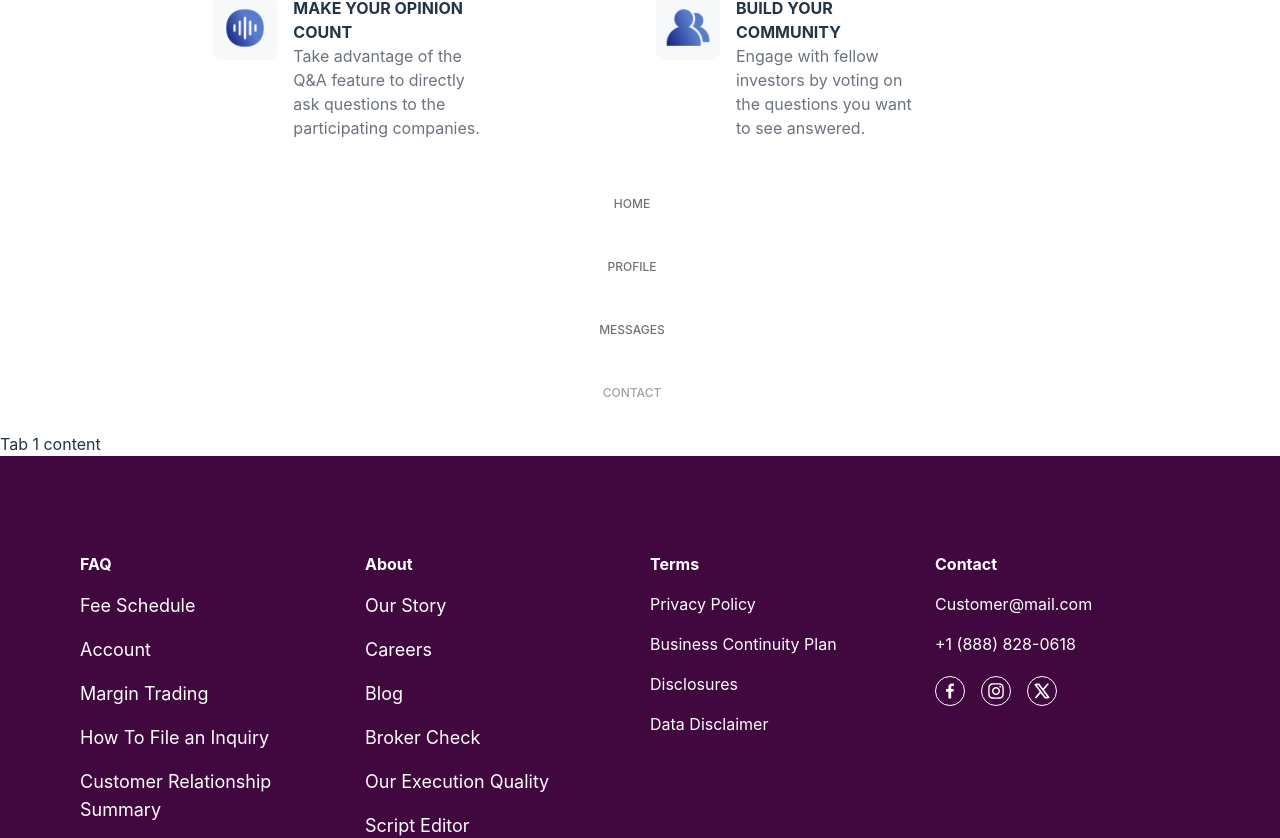
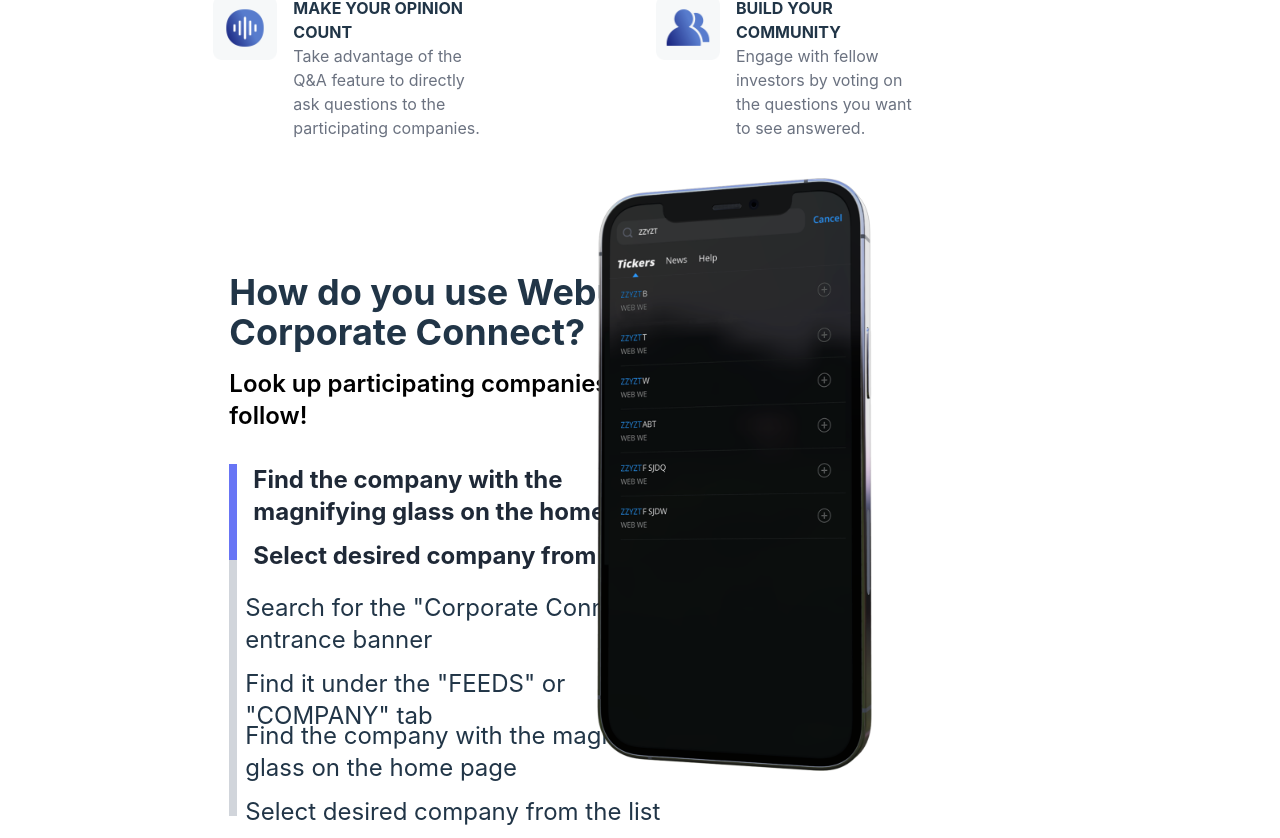
Before and after one commit to fakenanocodes/bullaok, a React (Vite) app: page /corporate-connect in a window 1280 px wide. Shown: the part 912-1750 px from the top of the page. Built offline with nearby package versions, Linux system fonts and the light colour scheme; what tw-elements would draw is missing.

Commit message:
wip: corporate-connect

```diff
--- a/src/pages/corporate-connect/How.jsx
+++ b/src/pages/corporate-connect/How.jsx
@@ -1,105 +1,84 @@
-import React from 'react';
+import React, { useEffect, useState } from 'react';
 // Initialization for ES Users
 import { Tab, initTE } from 'tw-elements';
 
 export default function How() {
   initTE({ Tab });
+  const [activeTabIndex, setActiveTabIndex] = useState(0);
+
+  const tabTitles = [
+    {
+      title: 'Find the company with the magnifying glass on the home page',
+      content: 'Select desired company from the list',
+      tabContent: 'findcompany.png',
+    },
+    {
+      title: 'Search for the "Corporate Connect" entrance banner',
+      content: 'Find it under the "FEEDS" or  "COMPANY" tab',
+      tabContent: 'banner.png',
+    },
+    {
+      title: 'Find the company with the magnifying glass on the home page',
+      content: 'Select desired company from the list',
+      tabContent: 'banner.png',
+    },
+  ]; // Add more tab titles as needed
+
+  const showTabContent = (index) => {
+    setActiveTabIndex(index);
+  };
+  useEffect(() => {
+    const interval = setInterval(() => {
+      setActiveTabIndex((prevIndex) => (prevIndex + 1) % tabTitles.length);
+    }, 8000);
+
+    return () => {
+      clearInterval(interval);
+    };
+  }, []);
   return (
-    <section className="bg-white">
-      <ul
-        class="mr-4 flex list-none flex-col flex-wrap pl-0"
-        role="tablist"
-        data-te-nav-ref
-      >
-        <li role="presentation" class="flex-grow text-center">
-          <a
-            href="#tabs-home03"
-            class="my-2 block border-x-0 border-b-2 border-t-0 border-transparent px-7 pb-3.5 pt-4 text-xs font-medium uppercase leading-tight text-neutral-500 hover:isolate hover:border-transparent hover:bg-neutral-100 focus:isolate focus:border-transparent data-[te-nav-active]:border-primary data-[te-nav-active]:text-primary dark:text-neutral-400 dark:hover:bg-transparent dark:data-[te-nav-active]:border-primary-400 dark:data-[te-nav-active]:text-primary-400"
-            data-te-toggle="pill"
-            data-te-target="#tabs-home03"
-            data-te-nav-active
-            role="tab"
-            aria-controls="tabs-home03"
-            aria-selected="true"
+    <section className="bg-white py-7 relative">
+      <div className="conWrap  w-4/6  mt-10  mx-auto">
+        <div className="csr102 w-3/5 p-4 ">
+          <h2 className="font-bold text-4xl my-4">
+            How do you use Webull's <br /> Corporate Connect?
+          </h2>
+          <p className="text-black font-semibold text-2xl">
+            Look up participating companies to follow!
+          </p>
+          <ul id=" relative ">
+            <div className="h-2/4 bg-gray-300   absolute w-2 z-0"></div>
+            {tabTitles.map((item, index) => (
+              <li
+                key={index}
+                className={`cursor-pointer mt-8 pl-4 mb-4 px-4 h-24  ${
+                  activeTabIndex === index
+                    ? 'relative z-1 border-indigo-500 my-3 border-l-8 font-bold text-gray-800'
+                    : ''
+                }`}
+                onClick={() => showTabContent(index)}
+              >
+                <p className="my-3 text-2xl">{item.title}</p>
+                <p className="my-3 text-2xl">{item.content}</p>
+              </li>
+            ))}
+          </ul>
+        </div>
+      </div>
+      <div className="csr103 absolute -right-5 -top-[10px] p-4 overflow-y-auto">
+        {tabTitles.map((item, index) => (
+          <div
+            key={index}
+            id={`tabContent${index}`}
+            className={`csr104 ${
+              activeTabIndex === index ? 'csr105' : ''
+            } mb-4`}
+            style={{ display: activeTabIndex === index ? 'block' : 'none' }}
           >
-            Home
-          </a>
-        </li>
-        <li role="presentation" class="flex-grow text-center">
-          <a
-            href="#tabs-profile03"
-            class="my-2 block border-x-0 border-b-2 border-t-0 border-transparent px-7 pb-3.5 pt-4 text-xs font-medium uppercase leading-tight text-neutral-500 hover:isolate hover:border-transparent hover:bg-neutral-100 focus:isolate focus:border-transparent data-[te-nav-active]:border-primary data-[te-nav-active]:text-primary dark:text-neutral-400 dark:hover:bg-transparent dark:data-[te-nav-active]:border-primary-400 dark:data-[te-nav-active]:text-primary-400"
-            data-te-toggle="pill"
-            data-te-target="#tabs-profile03"
-            role="tab"
-            aria-controls="tabs-profile03"
-            aria-selected="false"
-          >
-            Profile
-          </a>
-        </li>
-        <li role="presentation" class="flex-grow text-center">
-          <a
-            href="#tabs-messages03"
-            class="my-2 block border-x-0 border-b-2 border-t-0 border-transparent px-7 pb-3.5 pt-4 text-xs font-medium uppercase leading-tight text-neutral-500 hover:isolate hover:border-transparent hover:bg-neutral-100 focus:isolate focus:border-transparent data-[te-nav-active]:border-primary data-[te-nav-active]:text-primary dark:text-neutral-400 dark:hover:bg-transparent dark:data-[te-nav-active]:border-primary-400 dark:data-[te-nav-active]:text-primary-400"
-            data-te-toggle="pill"
-            data-te-target="#tabs-messages03"
-            role="tab"
-            aria-controls="tabs-messages03"
-            aria-selected="false"
-          >
-            Messages
-          </a>
-        </li>
-        <li role="presentation" class="flex-grow text-center">
-          <a
-            href="#tabs-contact03"
-            class="disabled pointer-events-none my-2 block border-x-0 border-b-2 border-t-0 border-transparent bg-transparent px-7 pb-3.5 pt-4 text-xs font-medium uppercase leading-tight text-neutral-400 hover:isolate hover:border-transparent hover:bg-neutral-100 focus:isolate focus:border-transparent dark:text-neutral-600"
-            data-te-toggle="pill"
-            data-te-target="#tabs-contact03"
-            role="tab"
-            aria-controls="tabs-contact03"
-            aria-selected="false"
-          >
-            Contact
-          </a>
-        </li>
-      </ul>
-
-      <div class="my-2">
-        <div
-          class="hidden opacity-100 transition-opacity duration-150 ease-linear data-[te-tab-active]:block"
-          id="tabs-home03"
-          role="tabpanel"
-          aria-labelledby="tabs-home-tab03"
-          data-te-tab-active
-        >
-          Tab 1 content
-        </div>
-        <div
-          class="hidden opacity-0 transition-opacity duration-150 ease-linear data-[te-tab-active]:block"
-          id="tabs-profile03"
-          role="tabpanel"
-          aria-labelledby="tabs-profile-tab03"
-        >
-          Tab 2 content
-        </div>
-        <div
-          class="hidden opacity-0 transition-opacity duration-150 ease-linear data-[te-tab-active]:block"
-          id="tabs-messages03"
-          role="tabpanel"
-          aria-labelledby="tabs-profile-tab03"
-        >
-          Tab 3 content
-        </div>
-        <div
-          class="hidden opacity-0 transition-opacity duration-150 ease-linear data-[te-tab-active]:block"
-          id="tabs-contact03"
-          role="tabpanel"
-          aria-labelledby="tabs-contact-tab03"
-        >
-          Tab 4 content
-        </div>
+            <img src={item.tabContent} className="h-auto w-2/5" alt="" />
+            {/* <p>Content for {item.title}</p> */}
+          </div>
+        ))}
       </div>
     </section>
   );
```
Also changed, not shown: public/banner.png (added), public/findcompany.png (added).
